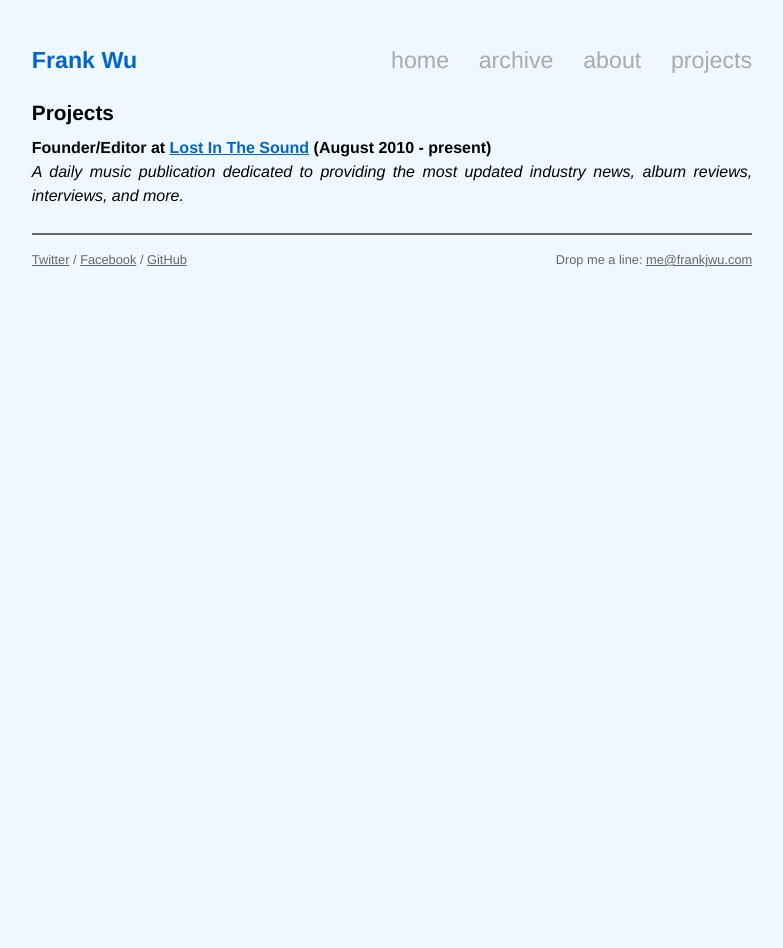
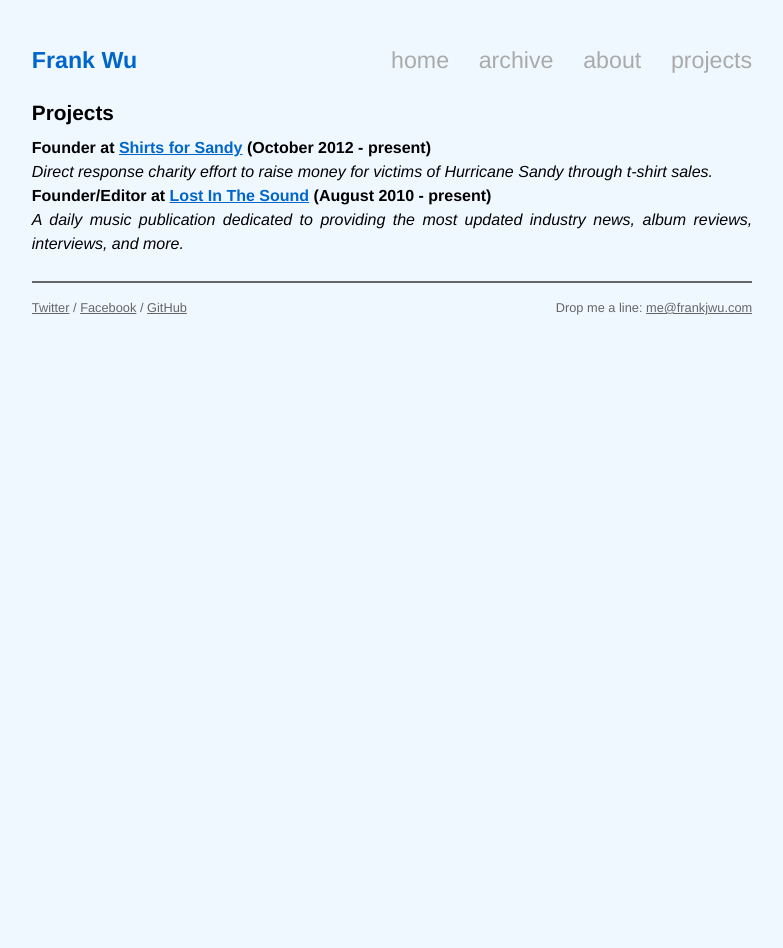
Before and after one commit to frankjwu/frankjwu.github.com, a Jekyll site: the page built from projects.html, in a window 1280 px wide. Shown: the whole page, without its empty margins (248-1031 px from the left). Built offline with Jekyll 4.4.1, drawn with Linux system fonts in a browser that asks for light colours; Markdown is read by kramdown in place of the engine named in the settings.

Commit message:
Update projects page

```diff
--- a/projects.html
+++ b/projects.html
@@ -5,5 +5,8 @@
 ---
 
 <div class="title">Projects</div>
+<h4>Founder at <a href="http://www.shirtsforsandy.com">Shirts for Sandy</a> (October 2012 - present)</h4>
+<em>Direct response charity effort to raise money for victims of Hurricane Sandy through t-shirt sales.</em>
+
 <h4>Founder/Editor at <a href="http://lostinthesound.com">Lost In The Sound</a> (August 2010 - present)</h4>
 <em>A daily music publication dedicated to providing the most updated industry news, album reviews, interviews, and more.</em>
```
